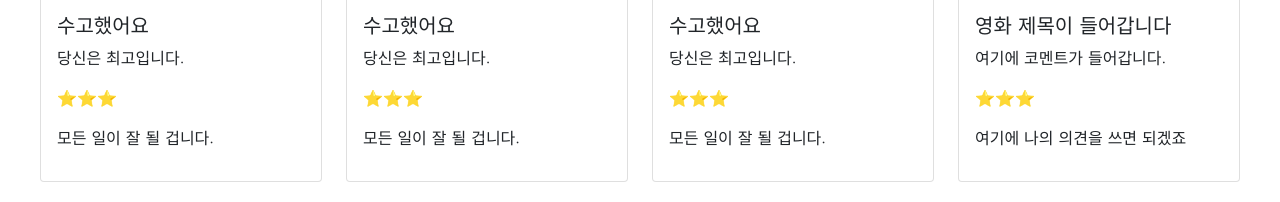
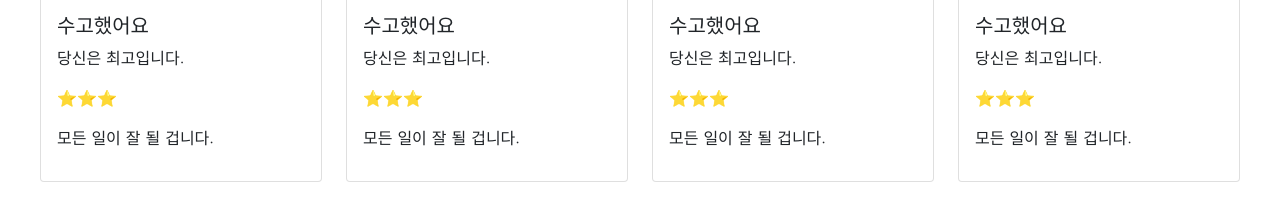
Before and after one commit to seongok1988/mypage, a plain HTML site: page index.html in a window 1280 px wide. Shown: the part 788-990 px from the top of the page. Drawn offline with nearby package versions, Linux system fonts and the light colour scheme.

Commit message:
Update index.html

```diff
--- a/index.html
+++ b/index.html
@@ -156,10 +156,10 @@ function hey(){
                     <img src="https://movie-phinf.pstatic.net/20210728_221/1627440327667GyoYj_JPEG/movie_image.jpg"
                         class="card-img-top" alt="">
                     <div class="card-body">
-                        <h5 class="card-title">영화 제목이 들어갑니다</h5>
-                        <p class="card-text">여기에 코멘트가 들어갑니다.</p>
+                        <h5 class="card-title">수고했어요</h5>
+                        <p class="card-text">당신은 최고입니다.</p>
                         <p>⭐⭐⭐</p>
-                        <p class="mycomment">여기에 나의 의견을 쓰면 되겠죠 </p>
+                        <p class="mycomment">모든 일이 잘 될 겁니다. </p>
                     </div>
                 </div>
             </div>
```
